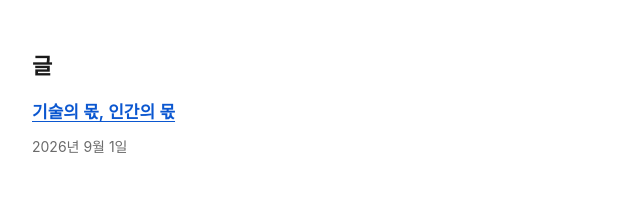
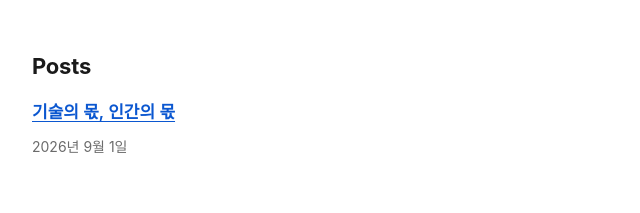
Before and after one commit to Vacayy/blog, an Astro site: page / in a window 1280 px wide. Shown: the part 155-368 px from the top of the page, 292-932 px from the left. Built offline with nearby package versions, Linux system fonts and the light colour scheme; Astro itself is replaced by a stand-in of ours.

Commit message:
chore: 홈 목록 제목 'Posts'로 바꾸고 private/ gitignore 추가
- 홈 글 목록 소제목을 '글'에서 'Posts'로 변경
- 개인 메모용 private/ 디렉토리를 git에서 제외

```diff
--- a/src/pages/index.astro
+++ b/src/pages/index.astro
@@ -21,7 +21,7 @@ const jsonLd = {
   <p>{SITE.description}</p>
 
   <section aria-labelledby="posts-heading">
-    <h2 id="posts-heading">글</h2>
+    <h2 id="posts-heading">Posts</h2>
     {
       posts.length === 0 ? (
         <p>아직 글이 없습니다.</p>
```
Also changed, not shown: 1 other file.
